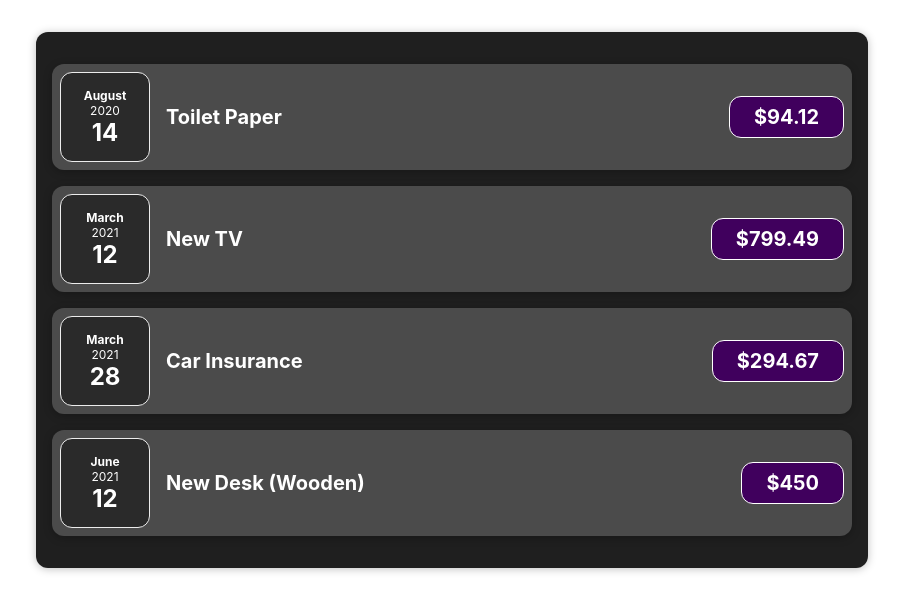
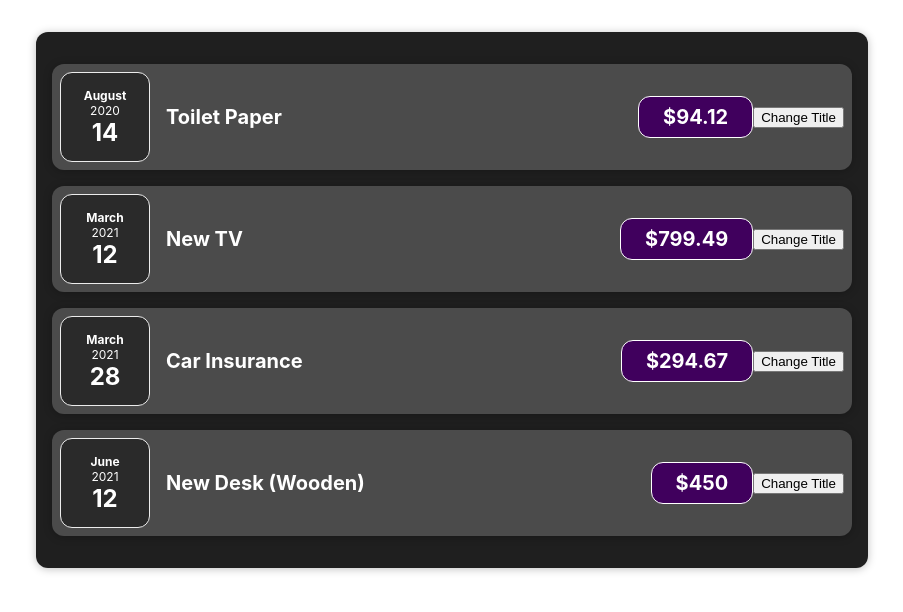
Before and after one commit to DimaKlimchuk/react-complete-guide, a React (Create React App) app: page / in a window 1280 px wide. Shown: the top 612 px of the page, without its empty margins (188-1091 px from the left). Built offline with nearby package versions, Linux system fonts and the light colour scheme.

Commit message:
Work with props

```diff
--- a/src/App.js
+++ b/src/App.js
@@ -1,6 +1,6 @@
 import React from 'react';
-import Expenses from './components/Expenses';
-function App() {
+import Expenses from './components/Expenses/Expenses';
+const App = () => {
   const expenses = [
     {
       id: 'e1',
@@ -27,6 +27,6 @@
       <Expenses items={expenses} />
     </div>
   );
-}
+};
 
 export default App;
--- a/src/components/ExpenseItem.js
+++ /dev/null
@@ -1,16 +0,0 @@
-import ExpenseDate from './ExpenseDate';
-import './ExpenseItem.css';
-
-function ExpenseItem(props) {
-  return (
-    <div className="expense-item">
-      <ExpenseDate date={props.date} />
-      <div className="expense-item__description">
-        <h2>{props.title}</h2>
-        <div className="expense-item__price">${props.amount}</div>
-      </div>
-    </div>
-  );
-}
-
-export default ExpenseItem;
--- a/src/components/ExpenseDate.js
+++ b/src/components/Expenses/ExpenseDate.js
@@ -1,6 +1,6 @@
 import './ExpenseDate.css';
 
-function ExpenseDate(props) {
+const ExpenseDate = (props) => {
   const month = props.date.toLocaleString('en-US', { month: 'long' });
   const day = props.date.toLocaleString('en-US', { day: '2-digit' });
   const year = props.date.getFullYear();
@@ -11,6 +11,6 @@
       <div className="expense-date__day">{day}</div>
     </div>
   );
-}
+};
 
 export default ExpenseDate;
--- a/src/components/ExpenseItem.css
+++ b/src/components/Expenses/ExpenseItem.css
@@ -2,10 +2,8 @@
   display: flex;
   justify-content: space-between;
   align-items: center;
-  box-shadow: 0 2px 8px rgba(0, 0, 0, 0.25);
   padding: 0.5rem;
   margin: 1rem 0;
-  border-radius: 12px;
   background-color: #4b4b4b;
 }
 
--- /dev/null
+++ b/src/components/Expenses/ExpenseItem.js
@@ -0,0 +1,22 @@
+import ExpenseDate from './ExpenseDate';
+import Card from '../UI/Card';
+import './ExpenseItem.css';
+
+const ExpenseItem = (props) => {
+  let title = props.title;
+  const clickHandler = () => {
+    title = 'Updated!';
+  };
+  return (
+    <Card className="expense-item">
+      <ExpenseDate date={props.date} />
+      <div className="expense-item__description">
+        <h2>{title}</h2>
+        <div className="expense-item__price">${props.amount}</div>
+      </div>
+      <button onClick={clickHandler}>Change Title</button>
+    </Card>
+  );
+};
+
+export default ExpenseItem;
--- a/src/components/Expenses.js
+++ b/src/components/Expenses/Expenses.js
@@ -1,9 +1,10 @@
 import ExpenseItem from './ExpenseItem';
+import Card from '../UI/Card';
 import './Expenses.css';
 
-function Expenses(props) {
+const Expenses = (props) => {
   return (
-    <div className="expenses">
+    <Card className="expenses">
       <ExpenseItem
         title={props.items[0].title}
         amount={props.items[0].amount}
@@ -24,8 +25,8 @@
         amount={props.items[3].amount}
         date={props.items[3].date}
       />
-    </div>
+    </Card>
   );
-}
+};
 
 export default Expenses;
--- /dev/null
+++ b/src/components/UI/Card.css
@@ -0,0 +1,4 @@
+.card {
+  border-radius: 12px;
+  box-shadow: 0 1px 8px rgba(0, 0, 0, 0.25);
+}
--- /dev/null
+++ b/src/components/UI/Card.js
@@ -0,0 +1,8 @@
+import './Card.css';
+
+const Card = (props) => {
+  const classes = 'card ' + props.className;
+  return <div className={classes}>{props.children}</div>;
+};
+
+export default Card;
```
Also changed, not shown: src/components/Expenses/ExpenseDate.css (renamed from src/components/ExpenseDate.css), src/components/Expenses/Expenses.css (renamed from src/components/Expenses.css).
